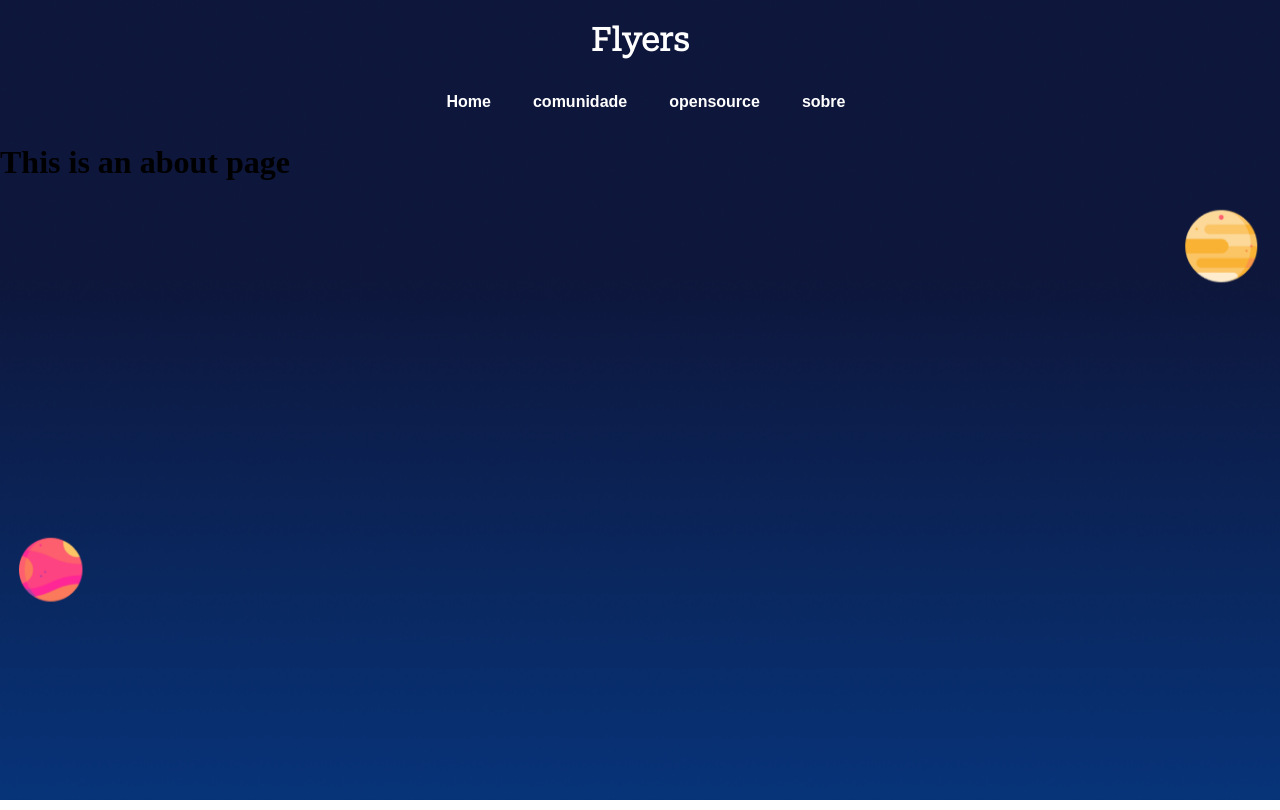
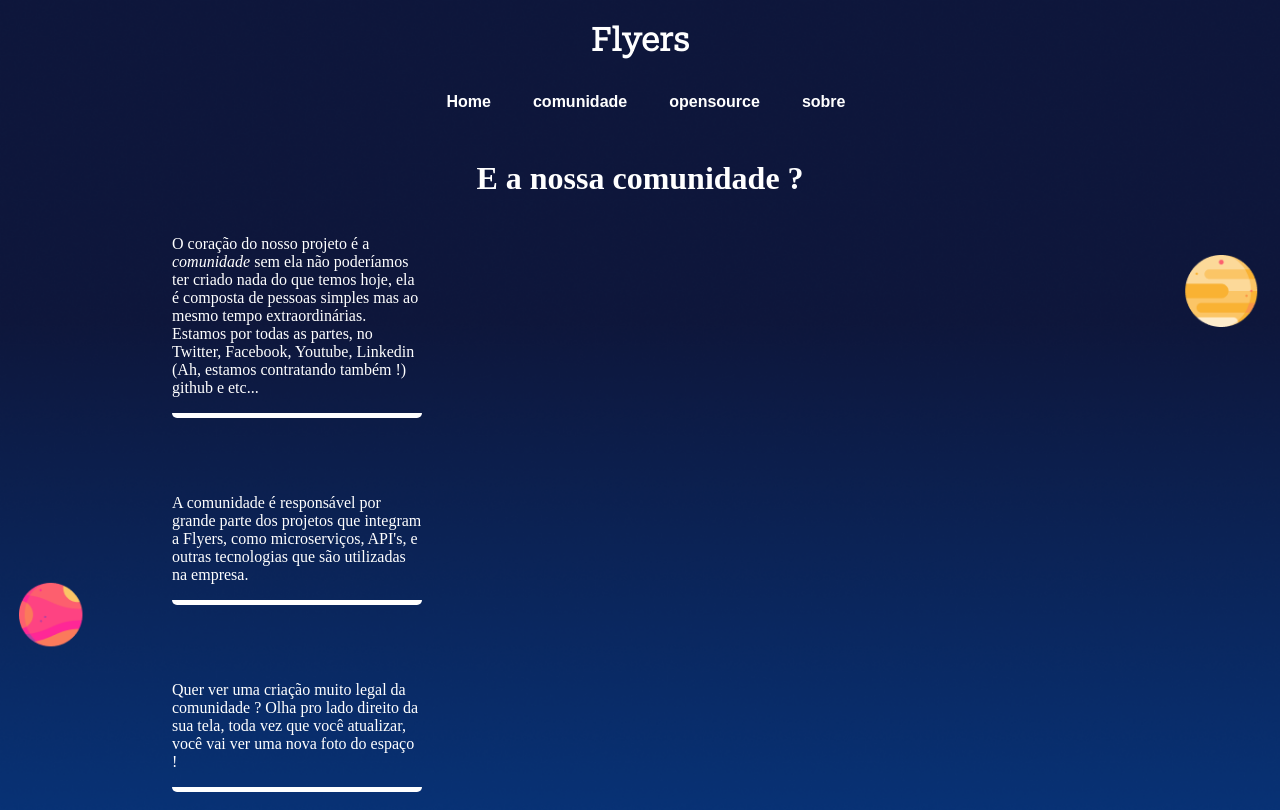
Before and after one commit to CarlosEduardoAD/Flyers, a Vue app: page /comunidade in a window 1280 px wide. Built offline with nearby package versions, Linux system fonts and the light colour scheme; no server answers; a web font is replaced by a local one.

Commit message:
Api commit

```diff
--- a/package.json
+++ b/package.json
@@ -10,9 +10,11 @@
   "dependencies": {
     "animate.css": "^4.1.1",
     "aos": "^2.3.4",
+    "axios": "^0.26.0",
     "bootstrap": "^5.1.3",
     "bootstrap-vue": "^2.21.2",
     "core-js": "^3.21.0",
+    "save": "^2.4.0",
     "vue": "^3.2.31",
     "vue-page-transition": "^0.2.2",
     "vue-router": "^4.0.0-0",
--- a/src/App.vue
+++ b/src/App.vue
@@ -1,5 +1,5 @@
 <template>
-  <div class="titulo_main">
+  <div class="titulo_main" >
     <h1 class="vocesabia"> Flyers</h1>
   </div>
   <div>
--- /dev/null
+++ b/src/components/api.vue
@@ -0,0 +1,33 @@
+<template>
+
+<img :src="result" alt="">
+<div>{{result}}</div>
+
+</template>
+
+<script>
+import {ref} from "vue";
+
+export default {
+  setup() {
+    const result = ref(null)
+    const axios = require('axios')
+    const tipoDeDado = ref(null)
+
+    axios.get("https://api.nasa.gov/planetary/apod?api_key=mO3sM5dyz2TA9YLbYNLk6iiysaFPHIgR2rQhFkLN")
+      .then(function pegarApi(data) {result.value = data.data.url})
+      .then(function pegarTipoDeDado(data){tipoDeDado.value = data.data.media_type})
+      .catch(function (e){console.log(e)})
+
+      return{result, axios, tipoDeDado}
+  },
+}
+</script>
+
+<style>
+
+.imagem{
+  color: white;
+}
+
+</style>
--- a/src/main.js
+++ b/src/main.js
@@ -4,4 +4,5 @@
 import AOS from 'aos'
 import 'aos/dist/aos.css'
 
+
 createApp(App).use(router).use(AOS.init()).mount('#app')
--- a/src/views/comunidade.vue
+++ b/src/views/comunidade.vue
@@ -1,6 +1,80 @@
 <template>
+  <header class="header">
+   <div class="cabecalho">
+     <router-view>
+     </router-view>
+   </div>
+ </header>
   <div class="about">
-    <h1>This is an about page</h1>
+    <h1>E a nossa comunidade ?</h1>
   </div>
-  <router-view></router-view>
+
+  <section class="textos">
+  <div class="comunidade">
+    <p> O coração do nosso projeto é a <i>comunidade</i>
+        sem ela não poderíamos ter criado nada do que temos hoje,
+        ela é composta de pessoas simples mas ao mesmo tempo extraordinárias.
+        Estamos por todas as partes, no Twitter, Facebook, Youtube, Linkedin (Ah, estamos contratando também !)
+        github e etc...</p>
+  </div>
+  <div class="comunidade">
+    <p>A comunidade é responsável por grande parte dos projetos que integram a Flyers, como microserviços,
+      API's, e outras tecnologias que são utilizadas na empresa.
+    </p>
+  </div>
+  <div class="comunidade">
+    <p>Quer ver uma criação muito legal da comunidade ? Olha pro lado direito da sua tela,
+      toda vez que você atualizar, você vai ver uma nova foto do espaço !
+    </p>
+  </div>
+  </section>
+
+<section>
+<api class="image"/>
+</section>
 </template>
+
+<script>
+
+import api from "../components/api.vue"
+
+
+export default {
+  components: {api},
+  setup() {
+  },
+}
+</script>
+
+<style>
+
+.about{
+  display: flex;
+  flex-direction: row;
+  align-items: center;
+  justify-content: center;
+  padding-top: 16px;
+  color:white;
+}
+
+.textos{
+  display:grid;
+  place-items: left;
+  padding-left: 172px;
+  gap: 60px;
+}
+
+.comunidade{
+  color:white;
+  max-width: 250px;
+  border-bottom: 5px solid white;
+  border-bottom-left-radius: 5px;
+  border-bottom-right-radius: 5px;
+}
+
+.image{
+  display: grid;
+  place-items: center;
+}
+
+</style>
```
Also changed, not shown: src/components/HelloWorld.vue (deleted, +0 -58 lines), 1 other file (tests, documents, lock files or other folders).
